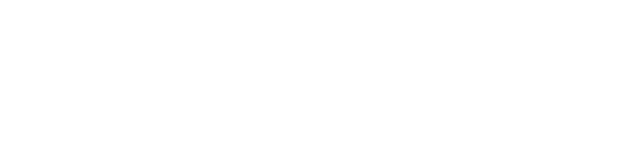
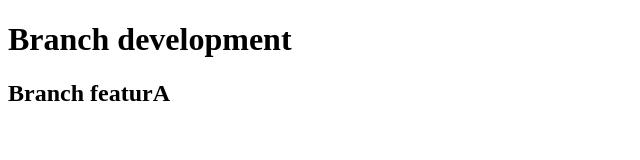
Before and after one commit to StarsHat18/PraktikumGit, a plain HTML site: page index.html in a window 1280 px wide. Shown: the whole page, without its empty margins (0-640 px from the left). Drawn offline with Linux system fonts and the light colour scheme.

Commit message:
branch featurA

```diff
--- a/index.html
+++ b/index.html
@@ -3,5 +3,7 @@
 <title>Praktikum branch git</title>
 </head>
 <body>
+    <h1>Branch development</h1>
+    <h2>Branch featurA</h2>
 </body>
 </html>
```
